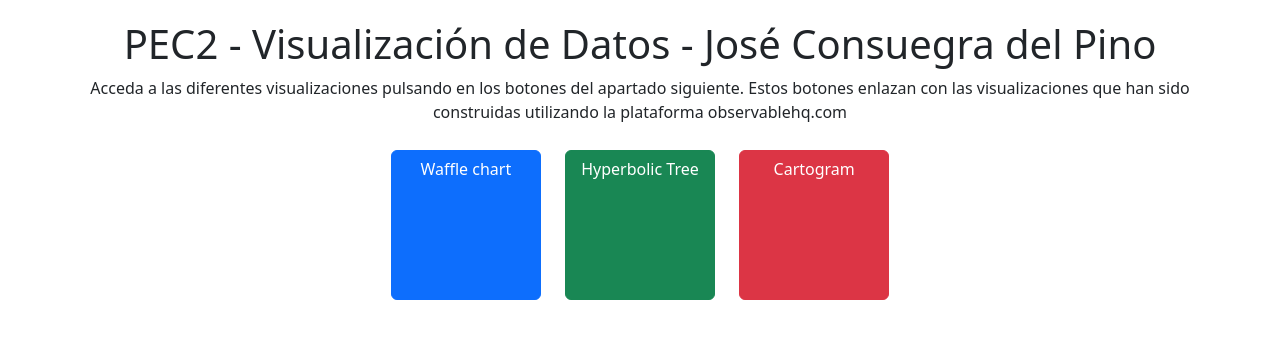
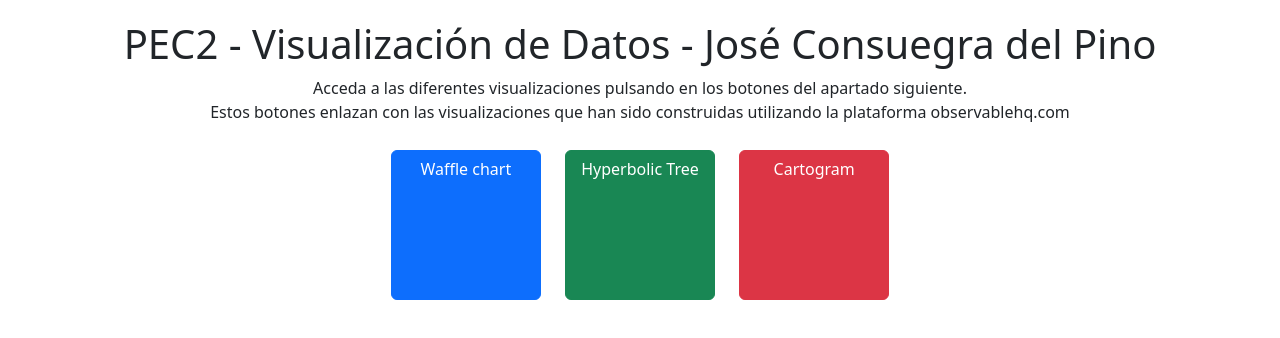
Before and after one commit to joseconsuegra/vdpec2jconsuegra, a plain HTML site: page index.html in a window 1280 px wide. Drawn offline with nearby package versions, Linux system fonts and the light colour scheme.

Commit message:
Update index.html

```diff
--- a/index.html
+++ b/index.html
@@ -29,11 +29,12 @@
 <body>
 
     <!-- Sección superior con texto introductorio -->
-    <div class="container">
+    <div class="container-fluid">
         <div class="row">
             <div class="col">
                 <h1 class="text-center">PEC2 - Visualización de Datos - José Consuegra del Pino</h1>
-                <p class="text-center">Acceda a las diferentes visualizaciones pulsando en los botones del apartado siguiente. Estos botones enlazan con las visualizaciones que han sido construidas utilizando la plataforma <b></b>observablehq.com</b></p>
+                <p class="text-center">Acceda a las diferentes visualizaciones pulsando en los botones del apartado siguiente.<br>
+                    Estos botones enlazan con las visualizaciones que han sido construidas utilizando la plataforma <b></b>observablehq.com</b></p>
             </div>
         </div>
     </div>
```
